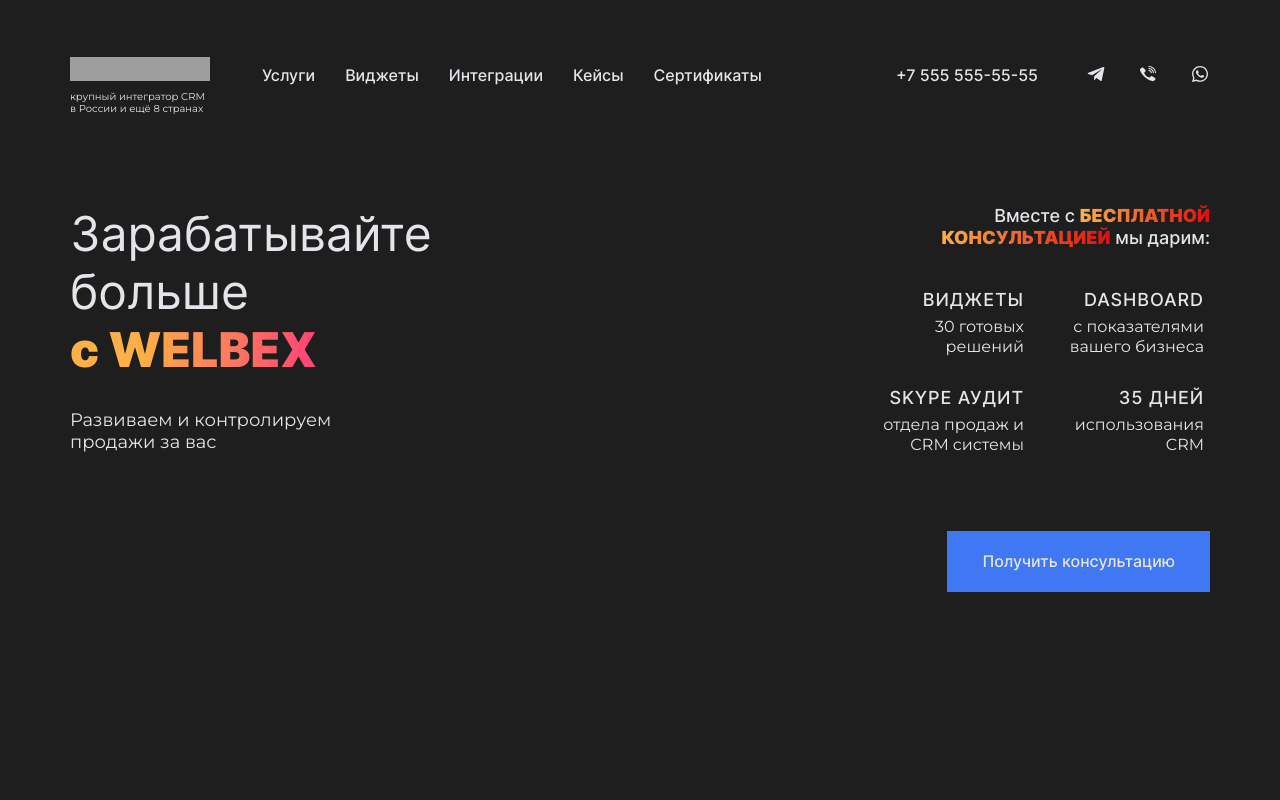
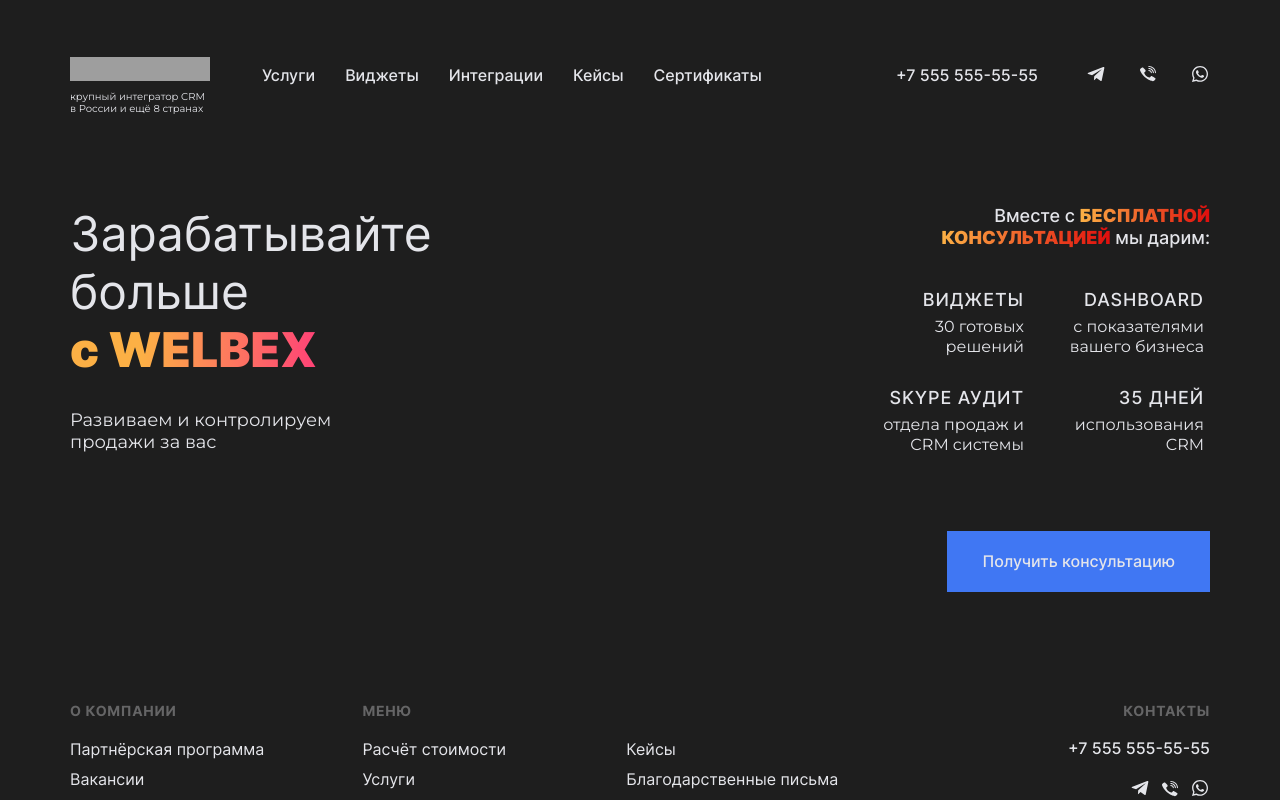
Before and after one commit to Darkerros/welbex, a React (Create React App) app: page / in a window 1280 px wide. Shown: the top 800 px of the page. Built offline with nearby package versions, Linux system fonts and the light colour scheme; grey boxes are pictures that could not be loaded.

Commit message:
feat: add footer to main page

```diff
--- a/src/modules/app/app.tsx
+++ b/src/modules/app/app.tsx
@@ -1,6 +1,7 @@
 import styles from './app.module.scss'
 import {Header} from "../../components/header";
 import {MainContent} from "../../components/main-content";
+import {Footer} from "../../components/footer";
 
 function App() {
   return (
@@ -9,6 +10,7 @@
       <main>
           <MainContent/>
       </main>
+      <Footer/>
     </div>
   );
 }
```
